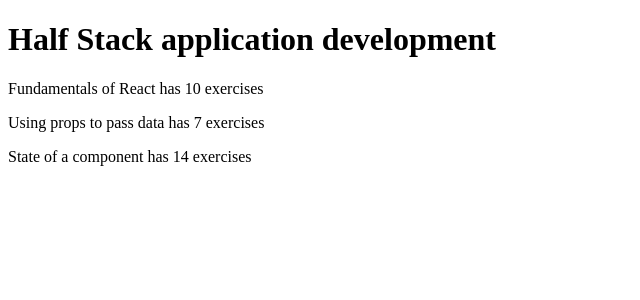
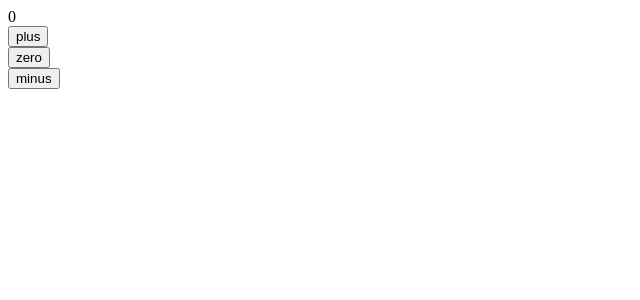
Before and after one commit to LindyJ7/FullStackOpen2021, a React (Create React App) app: page / in a window 1280 px wide. Shown: the top 300 px of the page, without its empty margins (0-640 px from the left). Built offline with nearby package versions, Linux system fonts and the light colour scheme.

Commit message:
Part1c state changes

```diff
--- a/src/App.js
+++ b/src/App.js
@@ -1,40 +1,43 @@
+import { useState } from 'react'
+
 const App = () => {
-  const course = {
-    name: 'Half Stack application development',
-    parts: [
-      {
-        name: 'Fundamentals of React',
-        exercises: 10
-      },
-      {
-        name: 'Using props to pass data',
-        exercises: 7
-      },
-      {
-        name: 'State of a component',
-        exercises: 14
-      }
-    ]
-  }
+  const [ counter, setCounter ] = useState(0)
+
+  const increaseByOne = () => setCounter(counter + 1)
+  const decreaseByOne = () => setCounter(counter - 1)
+  const setToZero = () => setCounter(0)
 
   return (
     <div>
-      <h1>{course.name}</h1>
-    <Header name={course.parts[0].name} exercises={course.parts[0].exercises} />
-    <Header name={course.parts[1].name} exercises={course.parts[1].exercises} />
-    <Header name={course.parts[2].name} exercises={course.parts[2].exercises} />
+      <Display counter={counter}/>
+      <Button
+        onClick={increaseByOne}
+        text='plus'
+      />
+      <Button
+        onClick={setToZero}
+        text='zero'
+      />
+      <Button
+        onClick={decreaseByOne}
+        text='minus'
+      />
     </div>
   )
 }
 
-const Header = (props) => {
-  console.log(props)
-  const name = props.name;
+const Display = ({counter}) => {
+  return (
+    <div>{counter}</div>
+  )
+}
+
+const Button = ({onClick, text}) => {
   return (
     <div>
-      <p>
-      {name} has {props.exercises} exercises
-      </p>
+      <button onClick={onClick}>
+        {text}
+      </button>
     </div>
   )
 }
--- a/src/index.js
+++ b/src/index.js
@@ -1,7 +1,5 @@
 import ReactDOM from 'react-dom'
 import App from './App'
 
-ReactDOM.render(
-  <App />,
-  document.getElementById('root')
-)
+ReactDOM.render(<App />,
+document.getElementById('root'))
```
